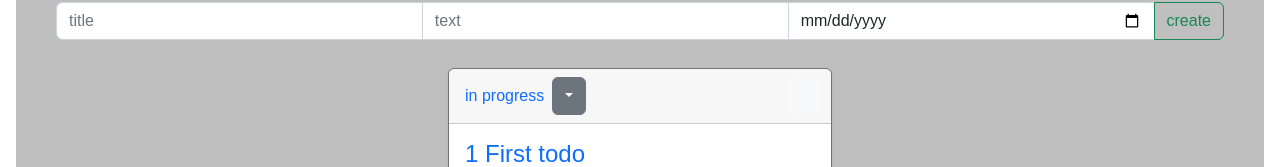
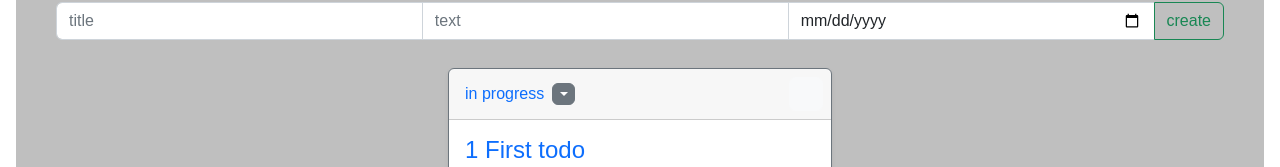
Before and after one commit to readyyyk/todos, a React (Create React App) app: page / in a window 1280 px wide. Shown: the part 154-321 px from the top of the page. Built offline with nearby package versions, Linux system fonts and the light colour scheme; some icons are missing.

Commit message:
hotfix change pogress btn

```diff
--- a/src/styles/style.css
+++ b/src/styles/style.css
@@ -1,3 +1,9 @@
-
+.dropDownEl > button {
+  display: flex;
+  align-items: center;
+  height: 1.4em;
+  width: fit-content;
+  padding: 0.4em;
+}
 
 /*# sourceMappingURL=style.css.map */
--- a/src/styles/style.scss
+++ b/src/styles/style.scss
@@ -0,0 +1,7 @@
+.dropDownEl > button{
+  display: flex;
+  align-items: center;
+  height: 1.4em;
+  width: fit-content;
+  padding: .4em;
+}
```
Also changed, not shown: src/.components/todoItem.js, 1 other file (tests, documents, lock files or other folders).
